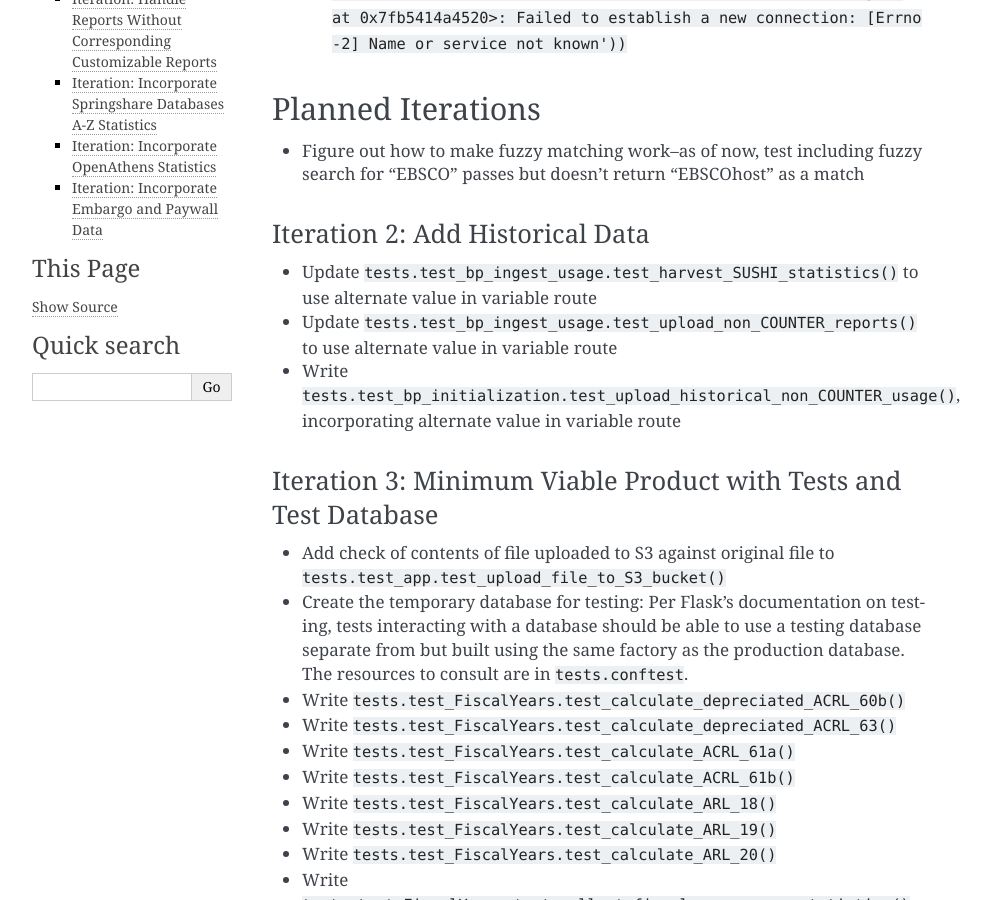
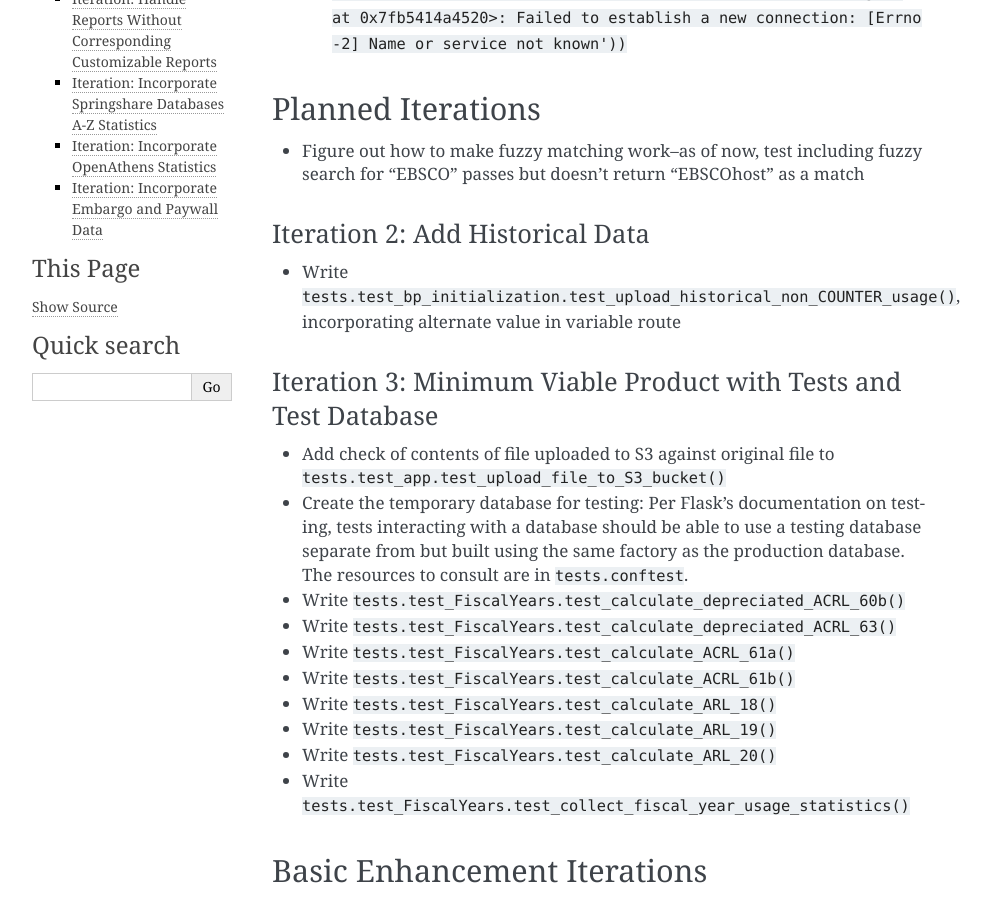
Before and after one commit to ereiskind/nolcat, a Sphinx documentation site: the page built from docs/source/roadmap.rst, in a window 1280 px wide and 900 px high, scrolled down 1325 px. Shown: the whole window, without its empty margins (148-1139 px from the left). Built offline with Sphinx 7.4.7, drawn with Linux system fonts in a browser that asks for light colours.

Commit message:
Update ingest_usage test module

```diff
--- a/docs/source/roadmap.rst
+++ b/docs/source/roadmap.rst
@@ -22,8 +22,6 @@ Planned Iterations
 
 Iteration 2: Add Historical Data
 ================================
-* Update ``tests.test_bp_ingest_usage.test_harvest_SUSHI_statistics()`` to use alternate value in variable route
-* Update ``tests.test_bp_ingest_usage.test_upload_non_COUNTER_reports()`` to use alternate value in variable route
 * Write ``tests.test_bp_initialization.test_upload_historical_non_COUNTER_usage()``, incorporating alternate value in variable route
 
 Iteration 3: Minimum Viable Product with Tests and Test Database
```
Also changed, not shown: 1 other file.
